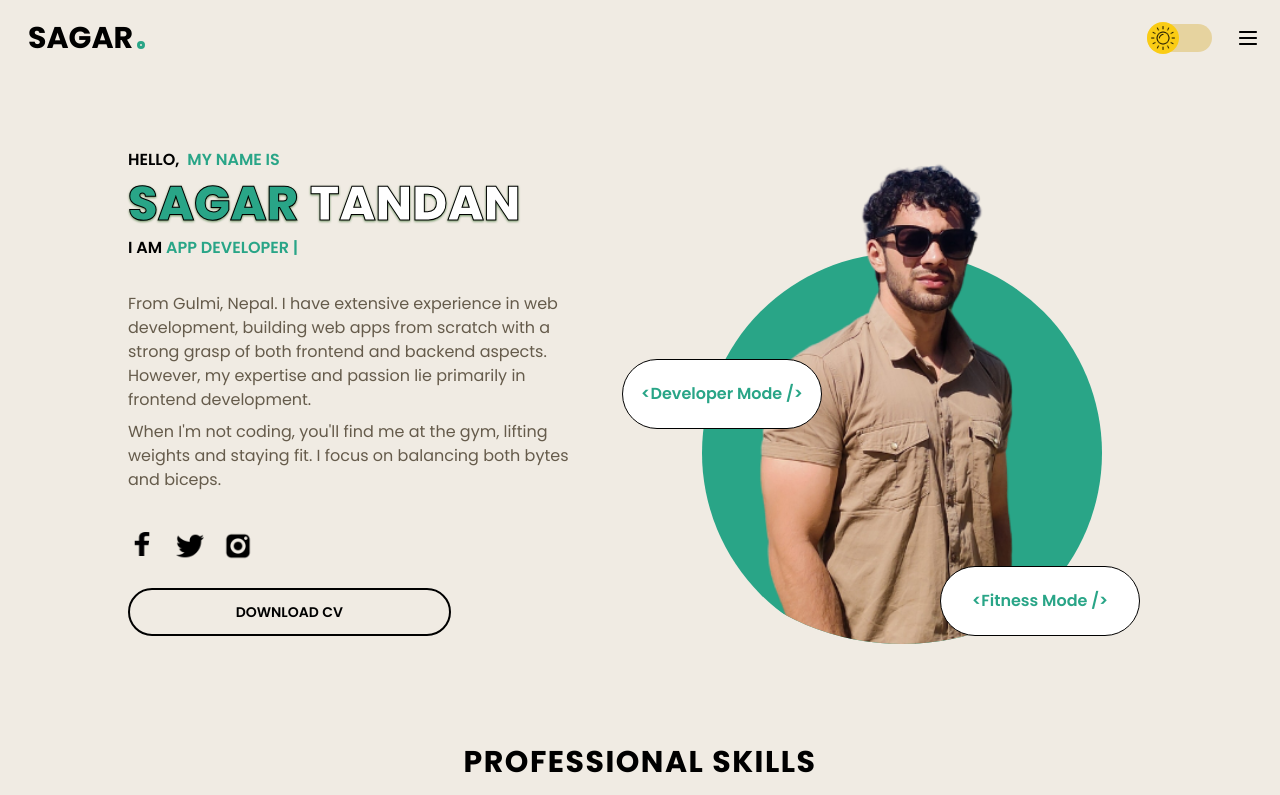
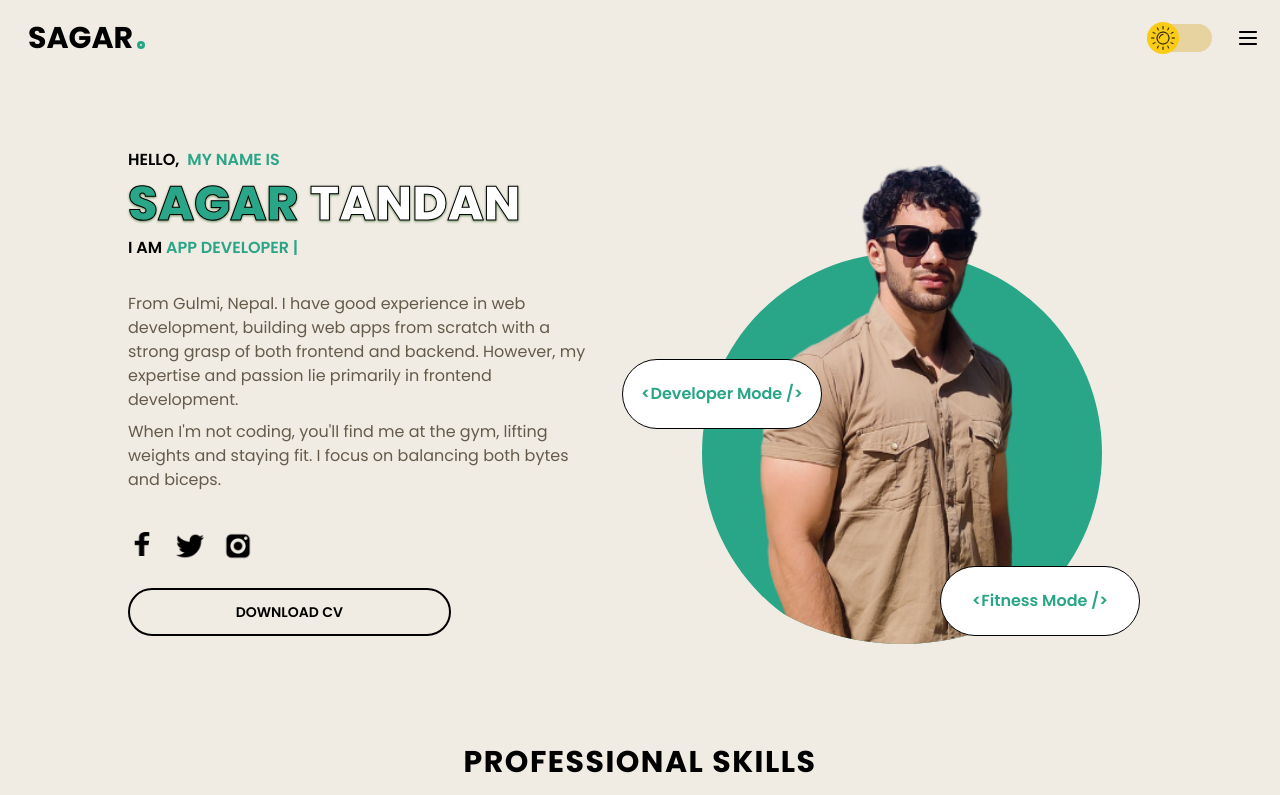
Before and after one commit to sagar-tandan/my_portfolio, a React (Vite) app: page / in a window 1280 px wide. Shown: the top 795 px of the page. Built offline with nearby package versions, Linux system fonts and the light colour scheme.

Commit message:
changed Hero section intro

```diff
--- a/src/user/Home.jsx
+++ b/src/user/Home.jsx
@@ -140,10 +140,10 @@ export default function Home() {
             <div className="flex flex-col justify-center items-center mt-12 w-[80%] md:w-1/2">
               <div className="font-SagarFont text-[#655b4b] dark:text-white flex flex-col gap-2 mb-3">
                 <p>
-                  From Gulmi, Nepal. I have extensive experience in web
-                  development, building web apps from scratch with a strong
-                  grasp of both frontend and backend aspects. However, my
-                  expertise and passion lie primarily in frontend development.
+                  From Gulmi, Nepal. I have good experience in web development,
+                  building web apps from scratch with a strong grasp of both
+                  frontend and backend. However, my expertise and passion lie
+                  primarily in frontend development.
                 </p>
 
                 <p>
@@ -318,10 +318,10 @@ export default function Home() {
             <div className="flex flex-col justify-center items-center mt-8 w-[90%]">
               <div className="font-SagarFont text-[#655b4b] dark:text-white flex flex-col gap-2 mb-4">
                 <p>
-                  From Gulmi, Nepal. I have extensive experience in web
-                  development, building web apps from scratch with a strong
-                  grasp of both frontend and backend aspects. However, my
-                  expertise and passion lie primarily in frontend development.
+                  From Gulmi, Nepal. I have good experience in web development,
+                  building web apps from scratch with a strong grasp of both
+                  frontend and backend. However, my expertise and passion lie
+                  primarily in frontend development.
                 </p>
 
                 <p>
```
